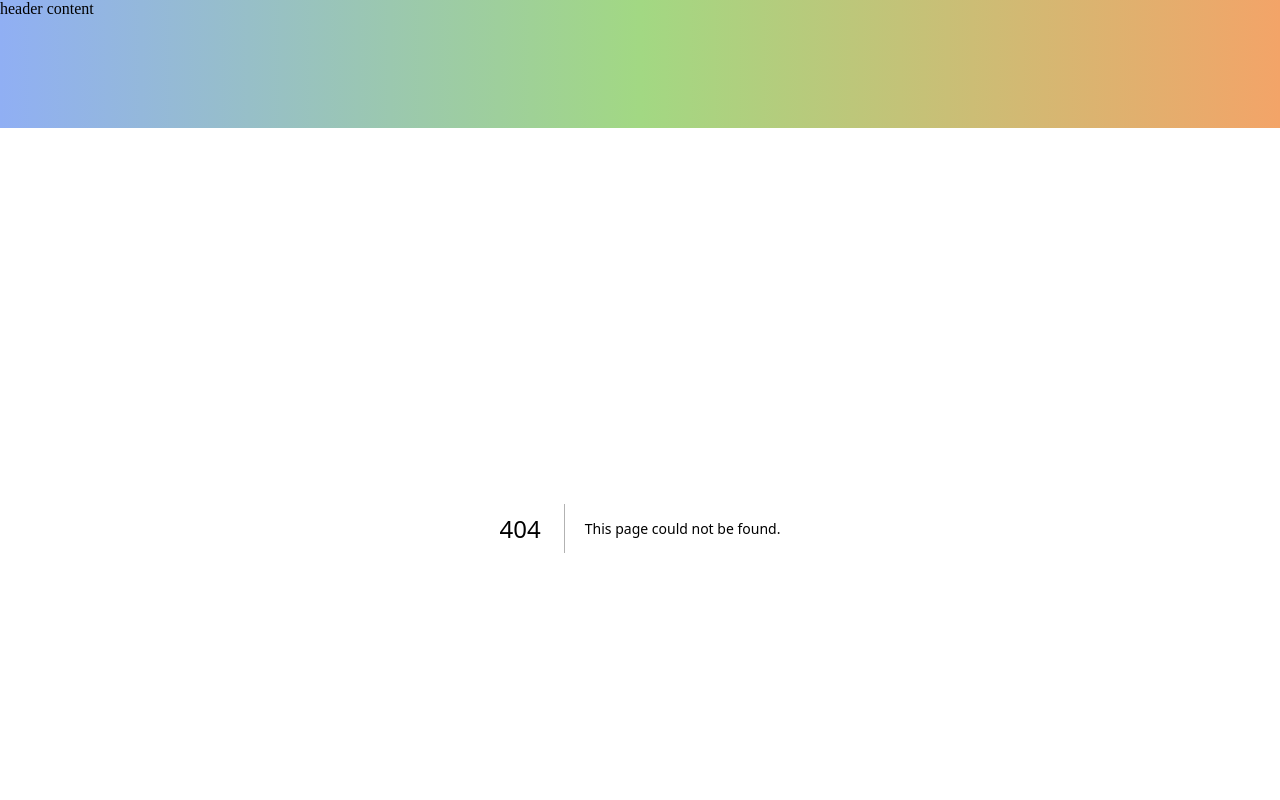
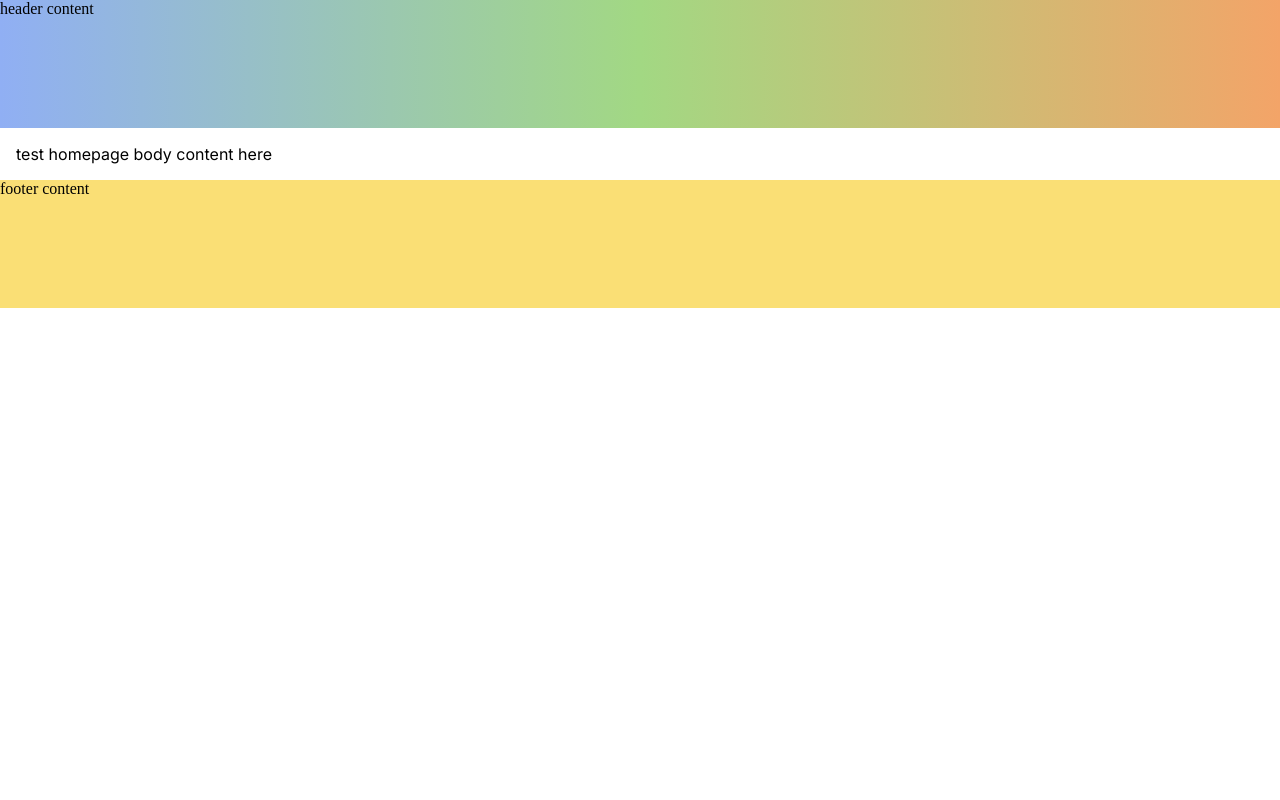
Before and after one commit to taylorblankenship/coding-assessment, a Next.js app: page /details in a window 1280 px wide. Before the commit this address had no page. Shown: the top 800 px of the page. Built offline with nearby package versions, Linux system fonts and the light colour scheme.

Commit message:
details page

```diff
--- /dev/null
+++ b/src/pages/details/index.tsx
@@ -0,0 +1,13 @@
+import { Inter } from "next/font/google";
+
+const inter = Inter({ subsets: ["latin"] }); //todo font
+
+export default function Details() {
+  return (
+    <>
+      <main className={`${inter.className}`}>
+        test homepage body content here
+      </main>
+    </>
+  );
+}
```
Also changed, not shown: src/components/GalleryCard/GalleryCard.tsx (+6 -1 lines).
